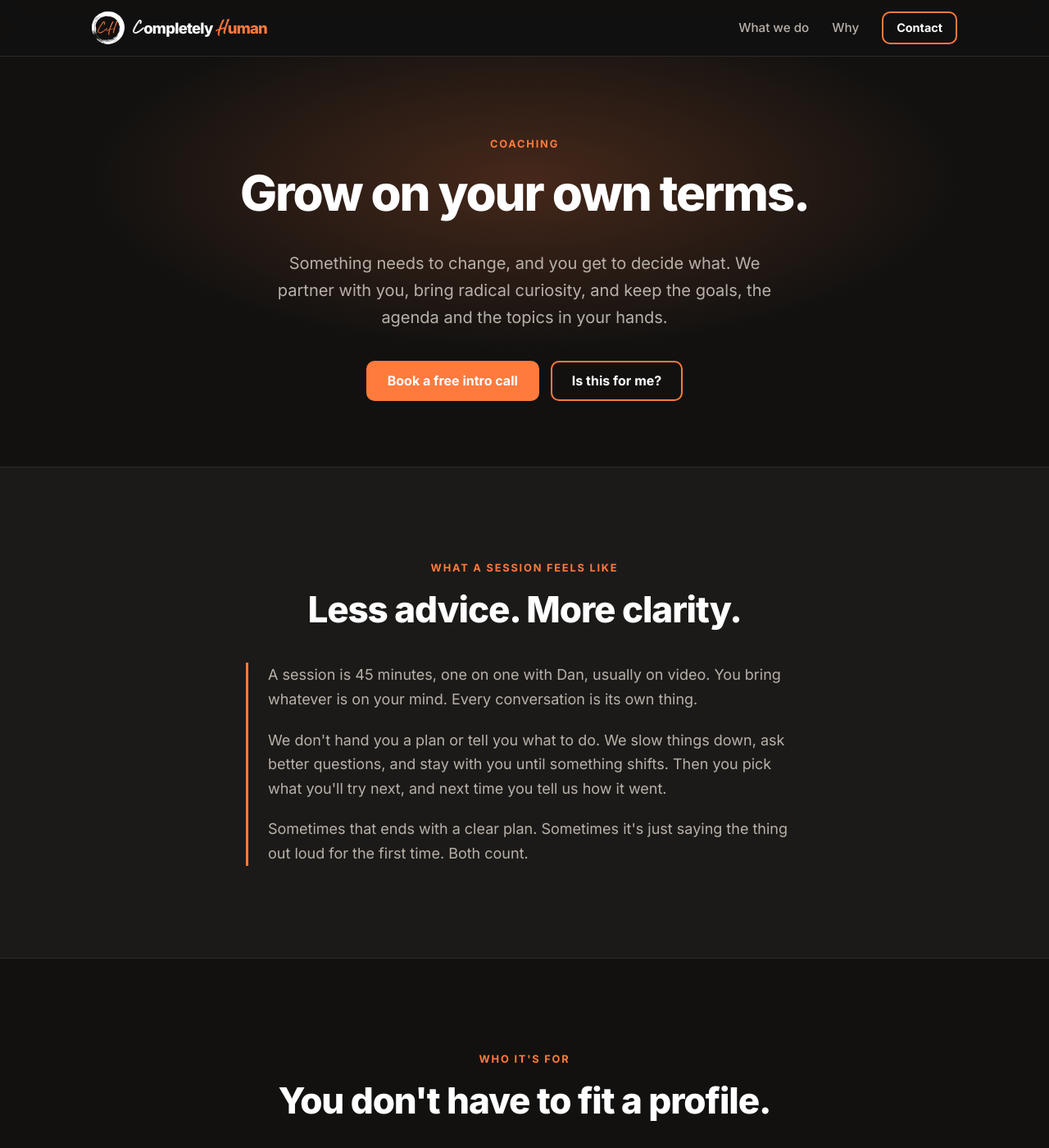
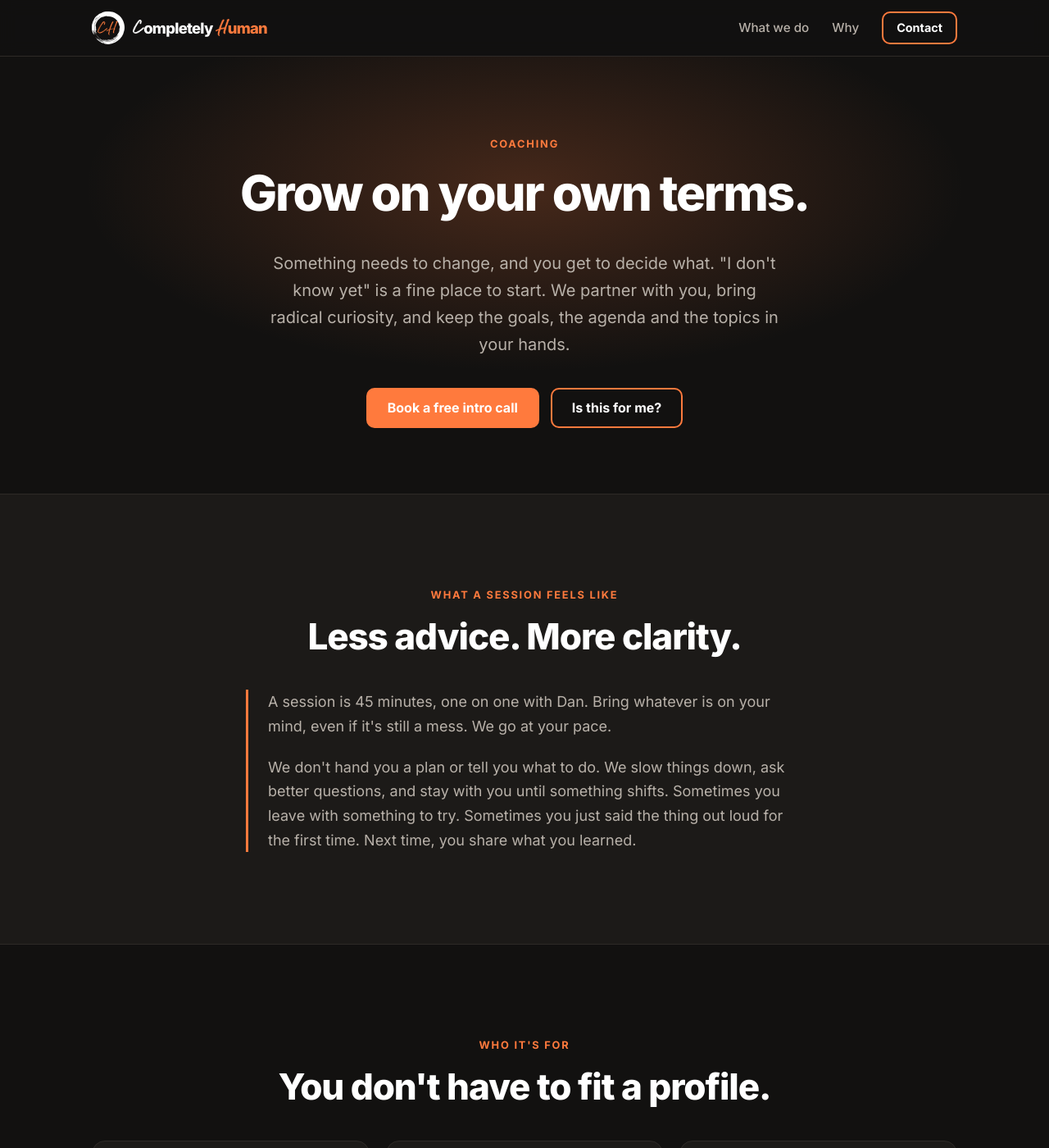
Before and after one commit to dbough/becompletelyhuman.com, a Jekyll site: the page built from coaching/index.html, in a window 1280 px wide and 1400 px high. Shown: the whole window at 82% size. Built offline with Jekyll 4.4.1, drawn with Linux system fonts in a browser that asks for light colours; some of the changed text lies outside the part shown.

Commit message:
Coaching page: trim copy, fix Fit section, use current Calendly link
Co-Authored-By: Claude Sonnet 5.5 <noreply@anthropic.com>
Claude-Session: https://claude.ai/code/session_01FtJnZqc62APKvMcgfAr4BG

```diff
--- a/coaching/index.html
+++ b/coaching/index.html
@@ -14,12 +14,13 @@ noindex: true
       <p class="eyebrow">Coaching</p>
       <h1 id="hero-title" class="hero__title">Grow on your own terms.</h1>
       <p class="hero__lede">
-        Something needs to change, and you get to decide what. We partner
-        with you, bring radical curiosity, and keep the goals, the agenda and
-        the topics in your hands.
+        Something needs to change, and you get to decide what. "I don't know
+        yet" is a fine place to start. We partner with you, bring radical
+        curiosity, and keep the goals, the agenda and the topics in your
+        hands.
       </p>
       <div class="hero__actions">
-        <a class="btn btn--primary" href="https://calendly.com/completelyhumancoaching/30-minutes">Book a free intro call</a>
+        <a class="btn btn--primary" href="https://calendly.com/danbough/intro-coaching">Book a free intro call</a>
         <a class="btn btn--outline" href="#fit">Is this for me?</a>
       </div>
     </div>
@@ -33,19 +34,15 @@ noindex: true
       </header>
       <div class="why__body story">
         <p>
-          A session is 45 minutes, one on one with Dan, usually on video. You
-          bring whatever is on your mind. Every conversation is its own
-          thing.
+          A session is 45 minutes, one on one with Dan. Bring whatever is on
+          your mind, even if it's still a mess. We go at your pace.
         </p>
         <p>
           We don't hand you a plan or tell you what to do. We slow things
           down, ask better questions, and stay with you until something
-          shifts. Then you pick what you'll try next, and next time you tell
-          us how it went.
-        </p>
-        <p>
-          Sometimes that ends with a clear plan. Sometimes it's just saying
-          the thing out loud for the first time. Both count.
+          shifts. Sometimes you leave with something to try. Sometimes you
+          just said the thing out loud for the first time. Next time, you
+          share what you learned.
         </p>
       </div>
     </div>
@@ -90,15 +87,15 @@ noindex: true
           <h3>Good fit</h3>
           <ul class="ticks">
             <li>You're ready to invest in yourself, in time and effort as well as money.</li>
-            <li>You'll try things between sessions and report back honestly.</li>
-            <li>You want a partner, not a cheerleader or a lecturer.</li>
+            <li>You'll try things between sessions and share what you learned.</li>
+            <li>You want someone in your corner who will cheer you on and still ask the hard questions.</li>
           </ul>
         </div>
         <div class="panel">
           <h3>Not a fit</h3>
           <ul class="ticks ticks--no">
             <li>You want someone to hand you the answers.</li>
-            <li>You plan to show up to sessions and change nothing in between.</li>
+            <li>You want to talk about change without trying anything different.</li>
             <li>You're looking for therapy or mental health treatment. Coaching isn't that.</li>
           </ul>
         </div>
@@ -120,14 +117,14 @@ noindex: true
         </li>
         <li>
           <h3>Pick a package</h3>
-          <p>Most people start with a package of sessions, so there's room for real change. Ask us about current rates.</p>
+          <p>Most people start with three or six sessions. If cost is what's in the way, say so and we'll work something out.</p>
         </li>
         <li>
           <h3>Do the work</h3>
           <p>Sessions are where we think it through. The change happens in the days between.</p>
         </li>
       </ol>
-      <p class="note">Coaching also has its own home at <a href="https://completelyhumancoaching.com">completelyhumancoaching.com</a>.</p>
+      <p class="note">Packages, rates and more about how coaching works live at <a href="https://completelyhumancoaching.com">completelyhumancoaching.com</a>.</p>
     </div>
   </section>
 
@@ -136,7 +133,7 @@ noindex: true
      title="Let's talk."
      text="If you're looking for a partner to walk alongside you, the first call is free and there's nothing to prepare."
      button_label="Book a free intro call"
-     button_href="https://calendly.com/completelyhumancoaching/30-minutes"
+     button_href="https://calendly.com/danbough/intro-coaching"
      alt_text="Questions first? Email"
      email_subject="Coaching" %}
 
```
Also changed, not shown: CLAUDE.md (+1 -1 lines).
